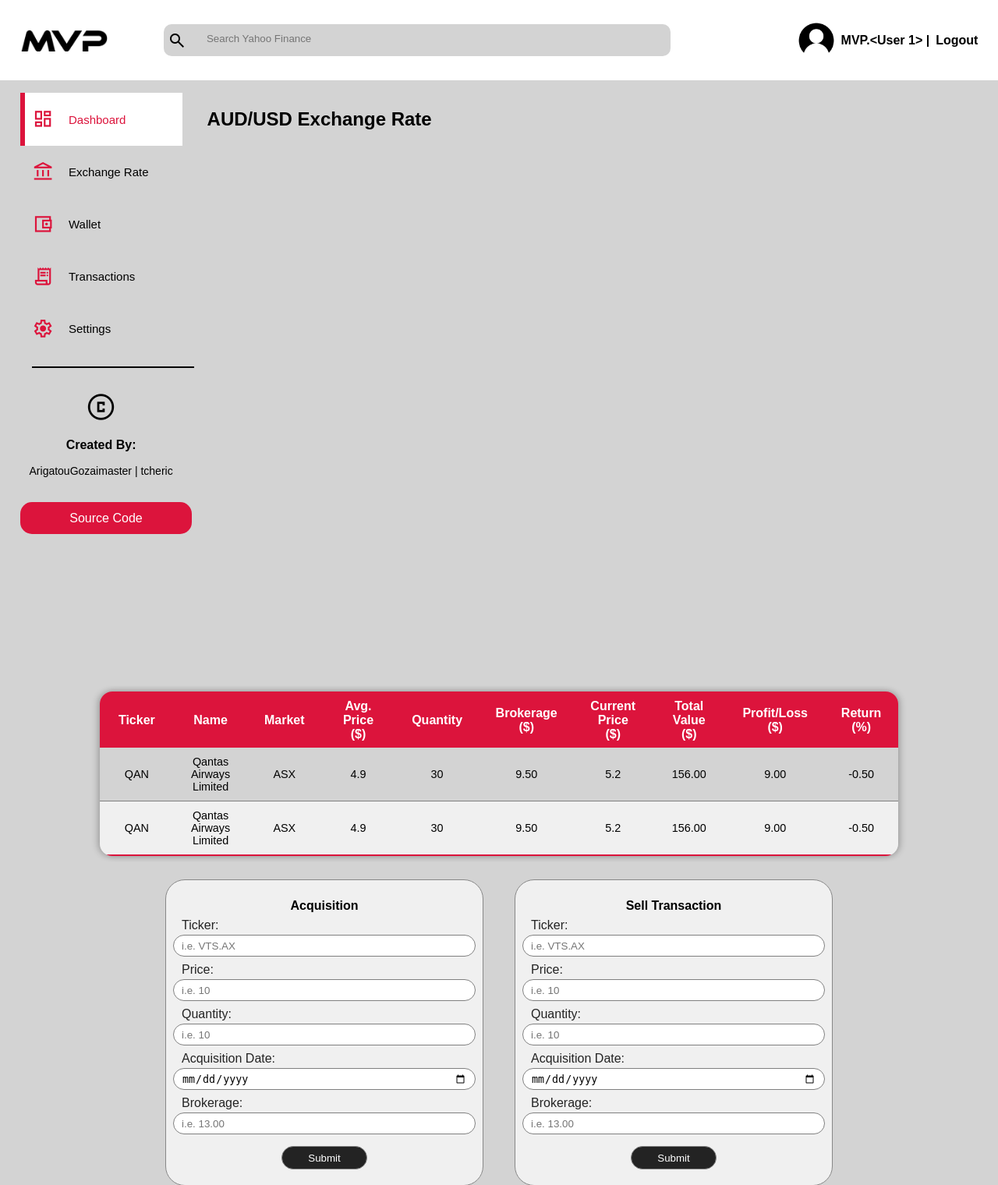
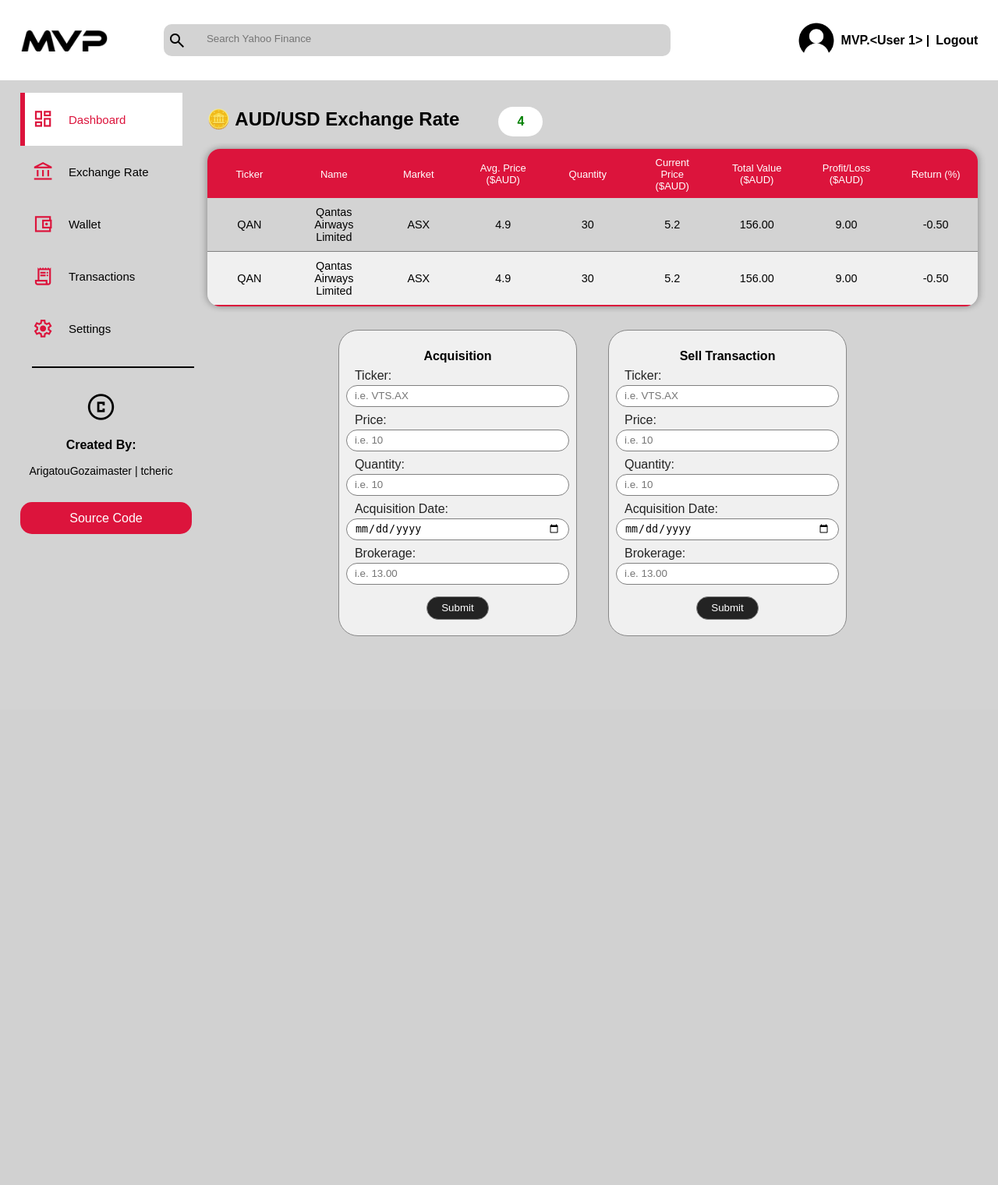
Before and after one commit to ArigatouGozaimaster/MyValuableProfits, a Flask app: template templates/dashboard.html in a window 1280 px wide. Shown: the top 1520 px of the page at 78% size. After the commit the page ends 816 px from the top, so only its background shows below. Run offline with Flask 2, Linux system fonts and the light colour scheme; data comes from the database, SQL or seed files in the repository; the template is opened without the code that fills it: values that come from a table or form of the project are taken from there, most other values are stand-ins (such as "Sample title", 1, 10 or a date in 2020).

Commit message:
220918 syncommit

```diff
--- a/app.py
+++ b/app.py
@@ -241,7 +241,11 @@
     # Query loop to return only one element
     for name in user_name:
         user_name = name
-    return render_template('dashboard.html', user = user_name)
+
+    # Fetch current exchange rate price
+    exchange_rate = current_rate()
+
+    return render_template('dashboard.html', user = user_name, exchange_rate = exchange_rate)
 
 
 
--- a/static/dashboard.css
+++ b/static/dashboard.css
@@ -132,7 +132,7 @@
 main aside .sidebar a:hover span{
   margin-left: 2rem;
 }
-main aside .line{
+.line{
   content: "";
   height: 2px;
   width: 100%;
@@ -166,17 +166,31 @@
   font-size: 14px;
 }
 
-/* */
-h2 {
-  margin-inline: 15%;
-  margin-block: 0;
-  padding-block: 20px;
+/* _________Content_________ */
+.content .exchange{
+  width: 100%;
+  margin: 0 auto;
+  justify-content: center;
+  align-items: center;
+  display: wrap;
+}
+.content .exchange h1{
+  float: left;
+}
+.content .exchange p{
+  float: left;
+  margin-left: 50px;
+  margin-top: 17.5px;
+  background-color: white;
+  padding: 10px 24px;
+  border-radius: 30px;
+  font-weight: 600;
+  color: green;
 }
 
-/* Table */
 
+/* _________Portfolio of Stocks_________ */
 #table-container {
-  margin-inline: 10%;
   text-align: center;
 }
 
@@ -196,7 +210,8 @@
 
 th {
   color: white;
-  font-size: 16px;
+  font-size: 13px;
+  font-weight: 400;
   padding: 10px 12px 6px 12px;
   padding-inline: 20px;
   text-align: center;
--- a/templates/dashboard.html
+++ b/templates/dashboard.html
@@ -56,9 +56,7 @@
                     <h4>Settings</h4>
                 </a>
             </div>
-            <div class="line">
-
-            </div>
+            <div class="line"></div>
             <div class="disclaimer">
                 <span class="material-symbols-sharp">copyright</span>
                 <h4>Created By:</h4>
@@ -66,16 +64,13 @@
                 <a href="https://github.com/ArigatouGozaimaster/MyValuableProfits">Source Code</a>
             </div>
         </aside>
-        <!-- Middle Infotab - Fetching Live Exchange Rate -->
-        <section class="middle">
-            <div class="header">
-                <h1>AUD/USD Exchange Rate</h1>
-
+        <!--_______ Middle Infotab - Fetching Live Exchange Rate _______-->
+        <section class="content">
+            <div class="exchange">
+                <h1>&#129689  AUD/USD Exchange Rate</h1>
+                <p>{{ exchange_rate }}</p>
             </div>
-
-        </section>
-    </main>
-
+            <!-- Holdings Table -->
             <div id="table-container">
                 <table>
                     <thead>
@@ -83,12 +78,11 @@
                             <th>Ticker</th>
                             <th>Name</th>
                             <th>Market</th>
-                    <th>Avg. Price ($)</th>
+                            <th>Avg. Price ($AUD)</th>
                             <th>Quantity</th>
-                    <th>Brokerage ($)</th>
-                    <th>Current Price ($)</th>
-                    <th>Total Value ($)</th>
-                    <th>Profit/Loss ($)</th>
+                            <th>Current Price ($AUD)</th>
+                            <th>Total Value ($AUD)</th>
+                            <th>Profit/Loss ($AUD)</th>
                             <th>Return (%)</th>
                         </tr>
                     </thead>
@@ -99,7 +93,6 @@
                             <td>ASX</td>
                             <td>4.9</td>
                             <td>30</td>
-                    <td>9.50</td>
                             <td>5.2</td>
                             <td>156.00</td>
                             <td>9.00</td>
@@ -111,7 +104,6 @@
                             <td>ASX</td>
                             <td>4.9</td>
                             <td>30</td>
-                    <td>9.50</td>
                             <td>5.2</td>
                             <td>156.00</td>
                             <td>9.00</td>
@@ -120,7 +112,7 @@
                     </tbody>
                 </table>
             </div>
-
+            <!--_______ Buy Sell Form _______-->
             <div id="forms-container">
                 <form action="/buy" method="post" id="buy-form">
                     <h4>Acquisition</h4>
@@ -151,6 +143,7 @@
                     <input type="submit" value="Submit" class="submit-btn">
                 </form>
             </div>
-
+        </section>
+    </main>
 </body>
 </html>
```
Also changed, not shown: 3 other files. Lines whose indentation alone changed are shown as unchanged.
